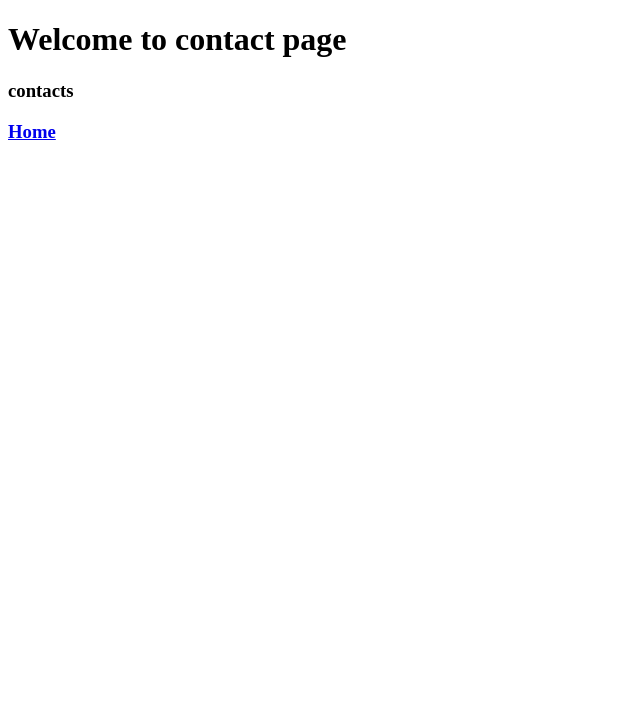
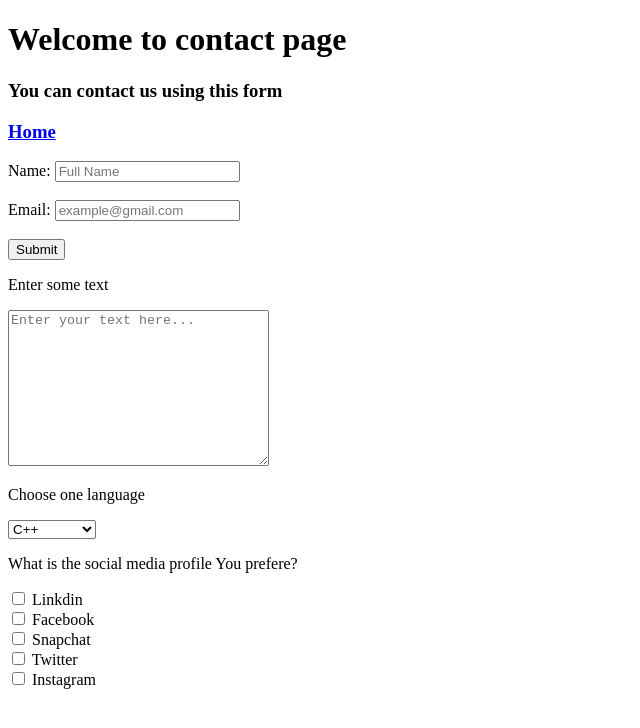
Before and after one commit to nandinichhajed/HTML-CSS, a plain HTML site: page HTML/03 HTML/Contact/contact.html in a window 1280 px wide. Shown: the whole page, without its empty margins (0-640 px from the left). Drawn offline with Linux system fonts and the light colour scheme.

Commit message:
[Feat]: Input form, Text area, Checkboxes

```diff
--- a/HTML/03 HTML/Contact/contact.html
+++ b/HTML/03 HTML/Contact/contact.html
@@ -8,7 +8,48 @@
 </head>
 <body>
     <h1>Welcome to contact page</h1>
-    <h3>contacts</h3>
+    <h3>You can contact us using this form</h3>
     <h3><a href="../index.html">Home</a></h3>
+
+    <form action="" method="get">
+        <label for="text">Name: </label>
+        <input type="text" name="fullname" id="" placeholder="Full Name">
+        <br>
+        <br>
+        <label for="email">Email: </label>
+        <input type="email" name="email" id="" placeholder="example@gmail.com">
+        <br>
+        <br>
+        <button type="submit">Submit</button>
+        <br>
+
+        <p>Enter some text</p>
+        <textarea name="text-area" id="" cols="30" rows="10" placeholder="Enter your text here..."></textarea>
+        <br>
+        <p>Choose one language</p>
+        <select name="Languages" id="">
+            <option value="cpp">C++</option>
+            <option value="py">Python</option>
+            <option value="js">Java Script</option>
+        </select>
+        <p>What is the social media profile You prefere?</p>
+
+        <input type="checkbox" name="LN" id="">
+        <label for="LN">Linkdin</label>
+        <br>
+        <input type="checkbox" name="FB" id="">
+        <label for="FB">Facebook</label>
+        <br>
+        <input type="checkbox" name="SC" id="">
+        <label for="SC">Snapchat</label>
+        <br>
+        <input type="checkbox" name="TW" id="">
+        <label for="TW">Twitter</label>
+        <br>
+        <input type="checkbox" name="IG" id="">
+        <label for="IG">Instagram</label>
+
+    </form>
+
 </body>
 </html>
```
